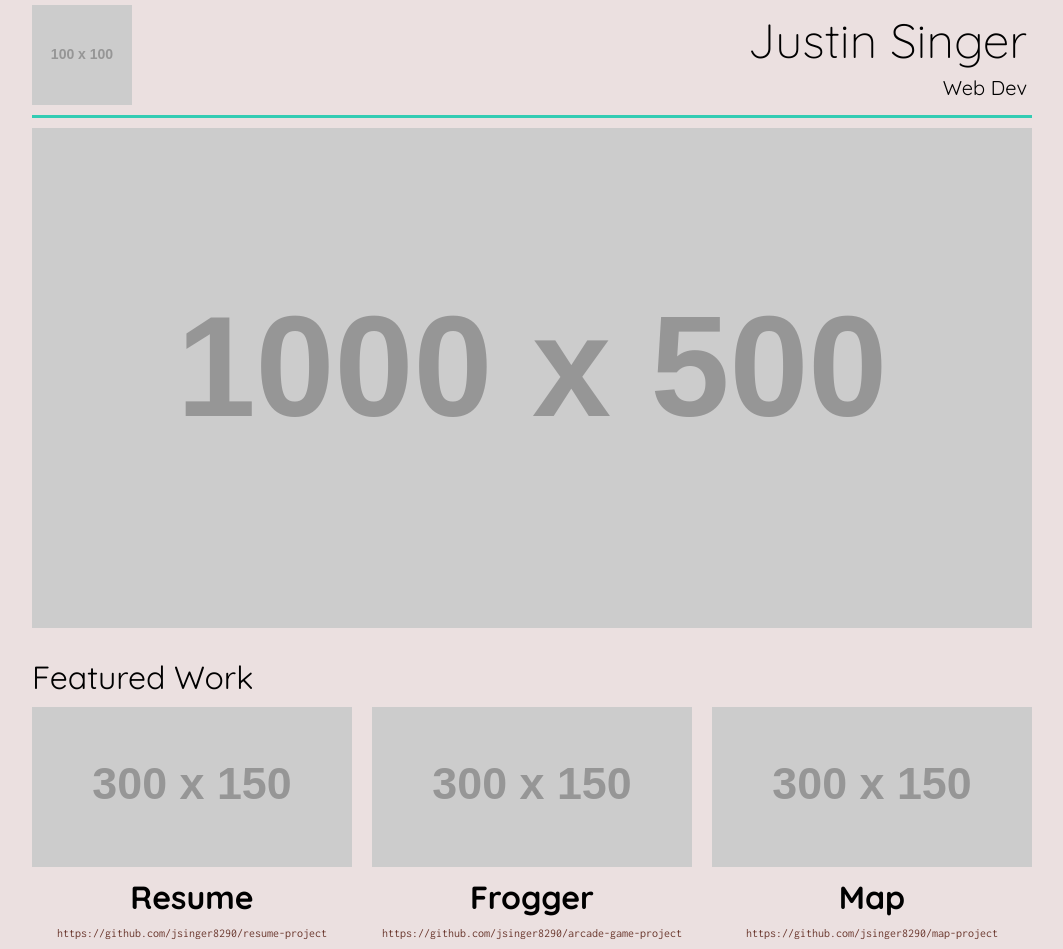
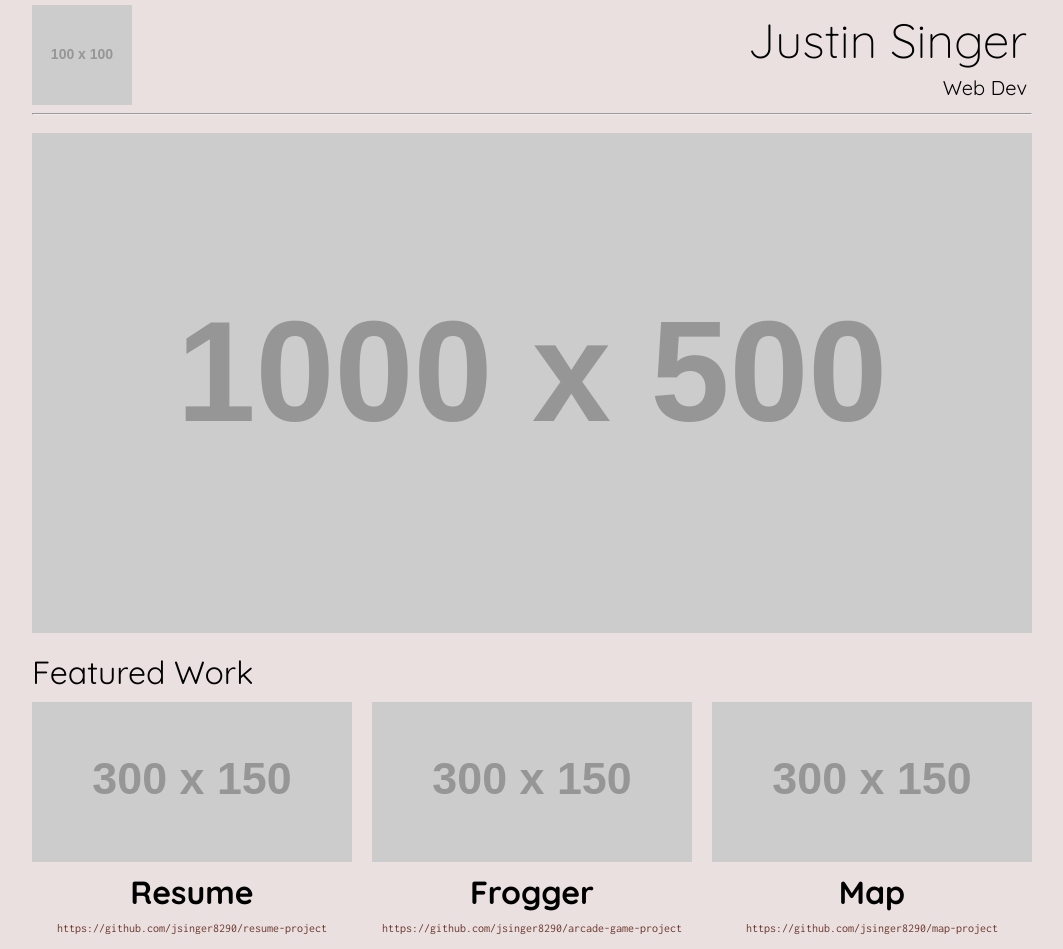
Before and after one commit to jsinger8290/portfolio-project, a plain HTML site: page index.html in a window 1280 px wide. Shown: the whole page, without its empty margins (108-1171 px from the left). Drawn offline with Linux system fonts and the light colour scheme; placeholder pictures from the web are drawn by us.

Commit message:
Use horizontal rule for divider instead of element border

```diff
--- a/css/styles.css
+++ b/css/styles.css
@@ -30,8 +30,6 @@ body {
 
 .center-image {
 	padding: 10px 0;
-	margin: 10px 0;
-	border-top: 3px solid #33CCB3;
 	width: 100%;
 }
 
--- a/index.html
+++ b/index.html
@@ -23,6 +23,8 @@
 			</div>
 		</div>
 
+		<hr>
+
 		<img class="center-image" src="http://placehold.it/1000x500" alt="center image">
 
 		<h1 class="projects-heading">Featured Work</h1>
```
